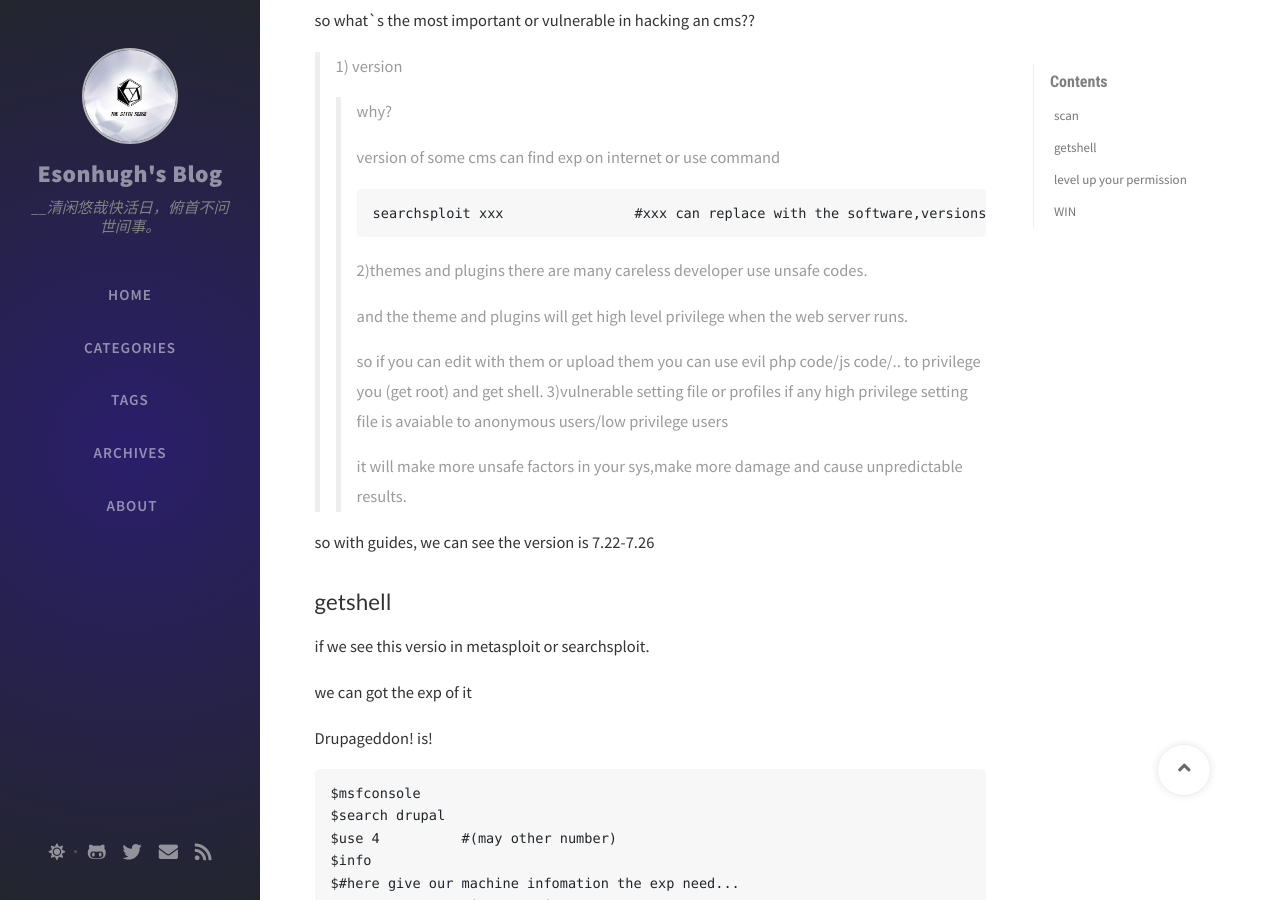
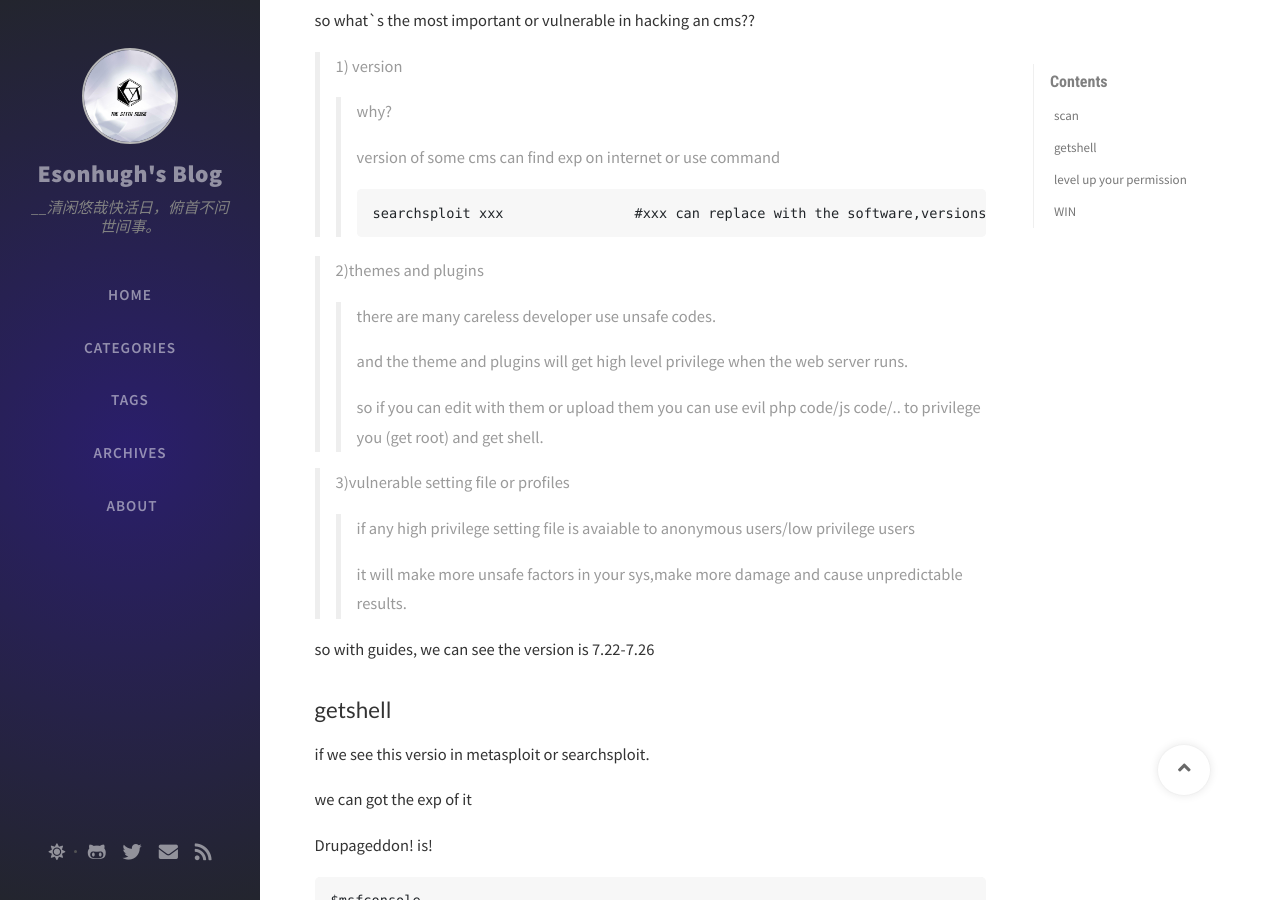
Before and after one commit to Misaka13514/Esonhugh.github.io, a Jekyll site: the page built from _posts/2020-09-20-DC1-walkthrough-learnning-notes.md, in a window 1280 px wide and 900 px high, scrolled down 8380 px. Built offline with Jekyll 4.4.1, drawn with Linux system fonts in a browser that asks for light colours; nearby versions of some CDN libraries; comment, search, counter and statistics services are not loaded.

Commit message:
DC1 markdown fixed

````diff
--- a/_posts/2020-09-20-DC1-walkthrough-learnning-notes.md
+++ b/_posts/2020-09-20-DC1-walkthrough-learnning-notes.md
@@ -370,12 +370,14 @@
 >> ```
 >> searchsploit xxx		#xxx can replace with the software,versions
 >> ```
+
 >2)themes and plugins
 >>there are many careless developer use unsafe codes.
 >>
 >>and the theme and plugins will get high level privilege when the web server runs.
 >>
 >>so if you can edit with them or upload them you can use evil php code/js code/.. to privilege you (get root) and get shell.
+
 >3)vulnerable setting file or profiles
 >>if any high privilege setting file is avaiable to anonymous users/low privilege users
 >>
@@ -474,22 +476,22 @@
 >whoami:www-data
 >
 >use command "whoami"/"id" to get detail infomation
->
+
 >what can i do?
 >
 >to sure that we can use command
 >>as
->```
->compgen -a		#(alias)
->	-u		#(user)
->	-c		#(command)
->```
+>>```
+>>compgen -a		#(alias)
+>>	-u		#(user)
+>>	-c		#(command)
+>>```
 >but in some place as our own kali,this command is banned.
 >
 >also if find/locate command can use we can got the more deeper searching ability
 >
 >as we can search the flags or other useful things when pentest.
->
+
 >where i will go?
 >
 >it is also clear
````
